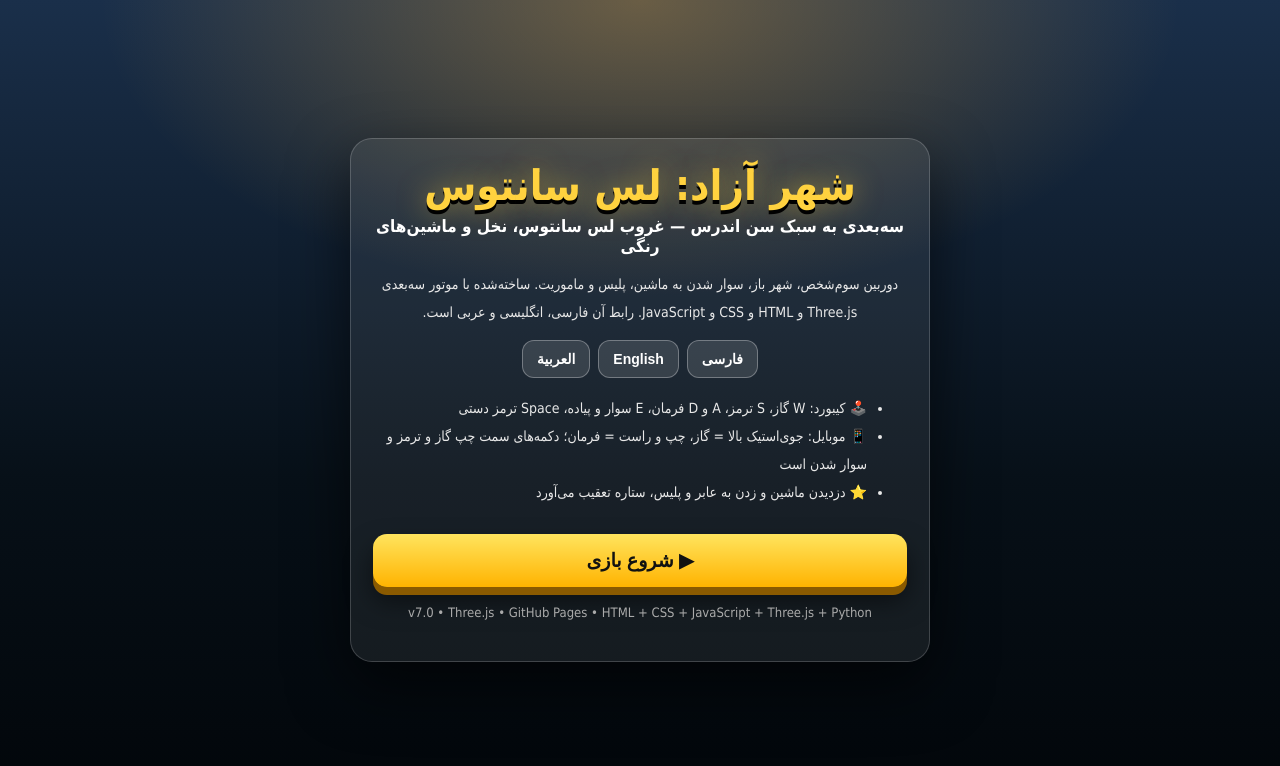
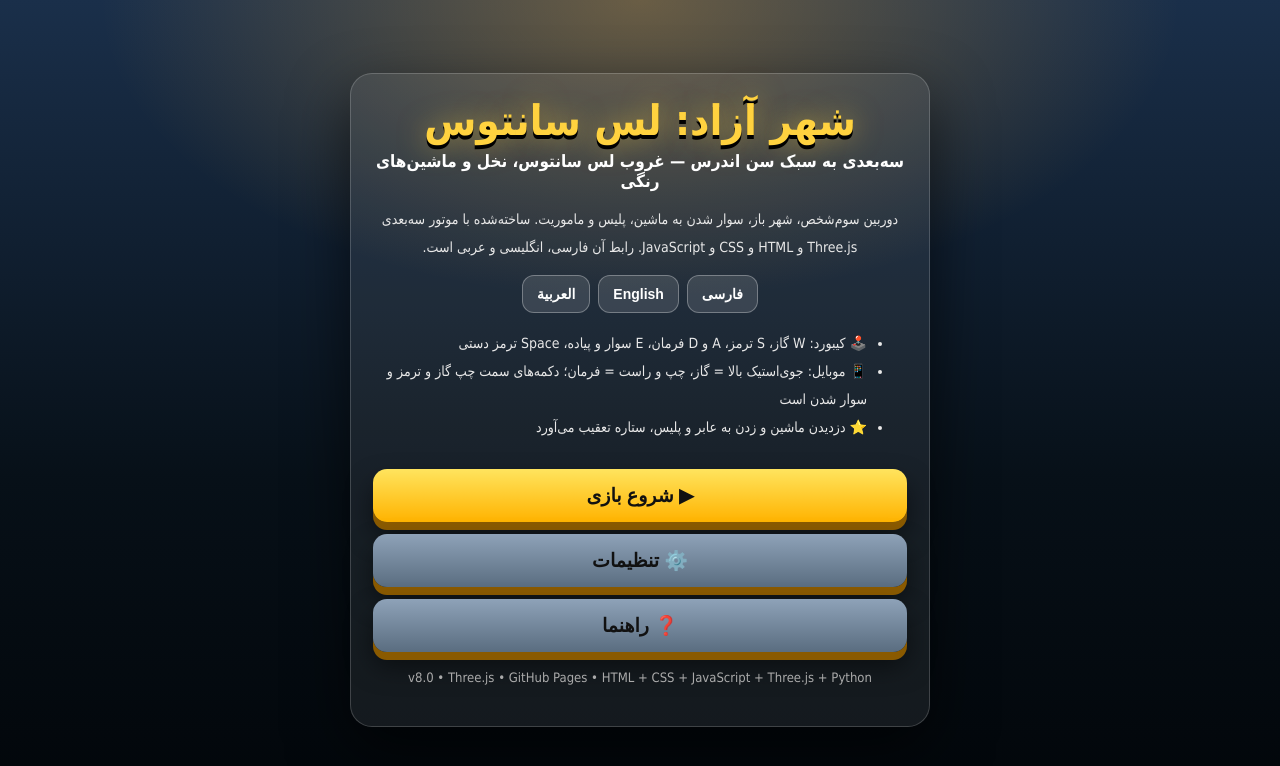
Before and after one commit to sirvanlikee/gta, a plain HTML site: page index.html in a window 1280 px wide. Drawn offline with Linux system fonts and the light colour scheme.

Commit message:
Shahr Azad Los Santos v8.0 - driving, walking, menu, settings

```diff
--- a/index.html
+++ b/index.html
@@ -41,7 +41,27 @@
 <li data-i18n="ctl_wanted">⭐ دزدیدن ماشین و زدن به عابر و پلیس، ستاره تعقیب می‌آورد</li>
 </ul>
 <button class="big" id="startBtn" data-i18n="start">▶ شروع بازی</button>
-<p style="font-size:13px;color:#aaa">v7.0 • Three.js • GitHub Pages • HTML + CSS + JavaScript + Three.js + Python</p>
+<button class="big" id="menuSettingsBtn" style="background:linear-gradient(180deg,#8ea2b8,#5a6d80)">⚙️ تنظیمات</button>
+<button class="big" id="helpBtn" style="background:linear-gradient(180deg,#8ea2b8,#5a6d80)">❓ راهنما</button>
+<div id="helpSection" style="display:none;text-align:right;line-height:2;font-size:14px"><p>🎯 هدف: ماموریت ۱ را با رفتن به نشان زرد انجام بده، بعد ماشین اسپرت قرمز را بدزد و به جنوب‌شرق ببر، بعد ۵ سکه جمع کن.</p><p>🚗 رانندگی: گاز را نگه دار تا سرعت بگیرد؛ ماشین پارک‌شده در خیابان خلوت ستاره نمی‌آورد، ولی دزدی جلوی پلیس، ماشین در حال حرکت، یا زدن عابر ستاره می‌آورد.</p><p>⭐ فرار از پلیس: با ماشین سریع‌تر از پلیس هستی؛ از خیابان‌های فرعی برو تا ستاره‌ها کم شوند.</p></div>
+<p style="font-size:13px;color:#aaa">v8.0 • Three.js • GitHub Pages • HTML + CSS + JavaScript + Three.js + Python</p>
+</div></div>
+<div id="pauseMenu"><div class="card">
+<h2>⏸ توقف</h2>
+<p>بازی متوقف است. ادامه بده یا از اول شروع کن.</p>
+<button class="big" id="resumeBtn">▶ ادامه</button>
+<button class="big" id="restartBtn" style="background:linear-gradient(180deg,#8ea2b8,#5a6d80)">↻ شروع دوباره</button>
+<button class="big" id="pauseSettingsBtn" style="background:linear-gradient(180deg,#8ea2b8,#5a6d80)">⚙️ تنظیمات</button>
+<button class="big" id="menuBtn" style="background:linear-gradient(180deg,#8ea2b8,#5a6d80)">🏠 منوی اصلی</button>
+</div></div>
+<div id="settingsOverlay"><div class="card">
+<h2>⚙️ تنظیمات</h2>
+<label class="setrow">کیفیت گرافیک <select id="qualitySelect"><option value="high">بالا</option><option value="low">پایین (سریع‌تر)</option></select></label>
+<label class="setrow">صدا <select id="soundSelect"><option value="on">روشن</option><option value="off">خاموش</option></select></label>
+<label class="setrow">زبان <select id="langSelect"><option value="fa">فارسی</option><option value="en">English</option><option value="ar">العربية</option></select></label>
+<label class="setrow">دوربین <select id="cameraSelect"><option value="normal">معمولی</option><option value="near">نزدیک</option><option value="far">دور</option></select></label>
+<label class="setrow"><input type="checkbox" id="minimapCheck" checked> نمایش نقشه</label>
+<button class="big" id="closeSettingsBtn">✓ ذخیره و بازگشت</button>
 </div></div>
 <script type="module" src="js/main.js"></script>
 </body>
```
